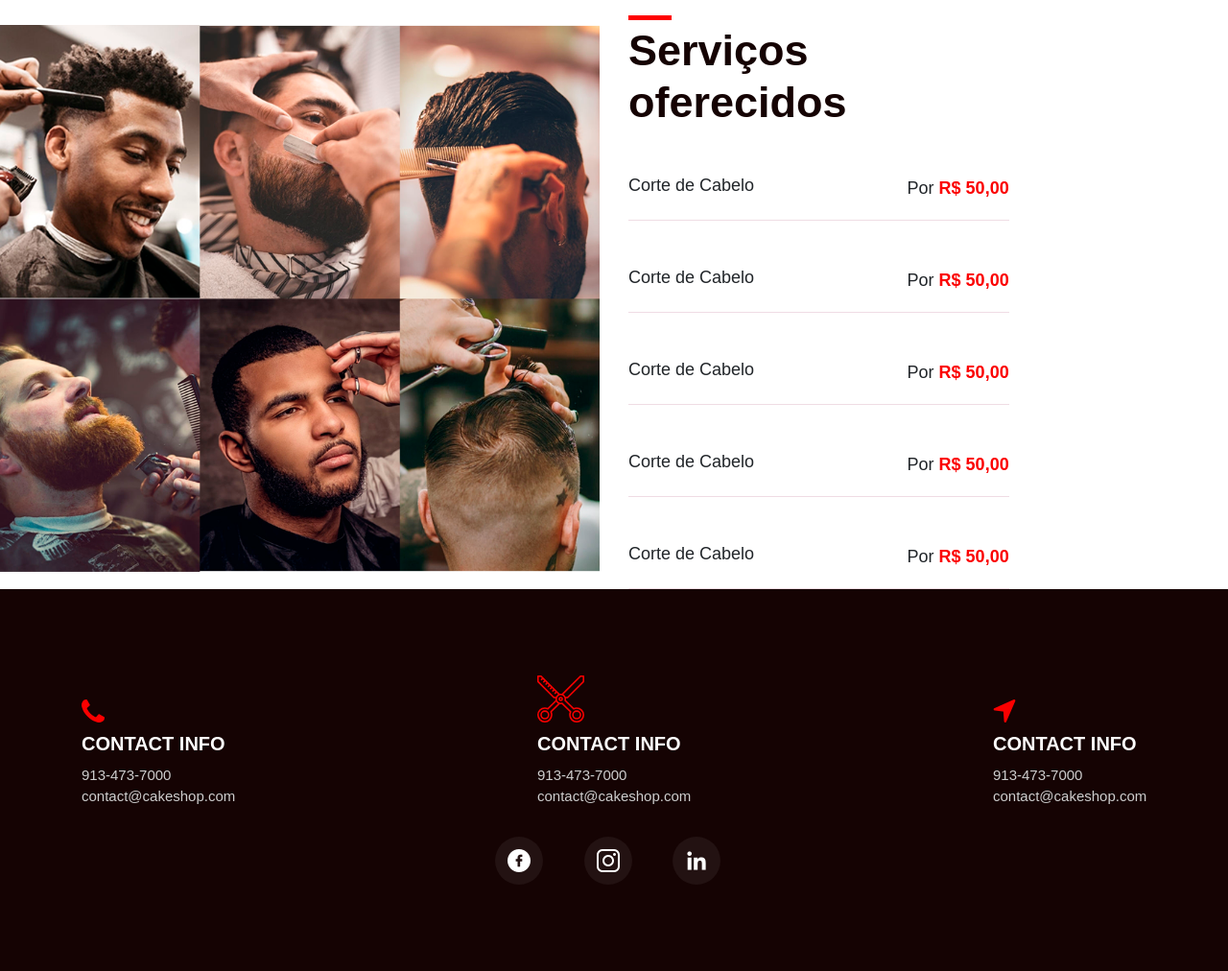
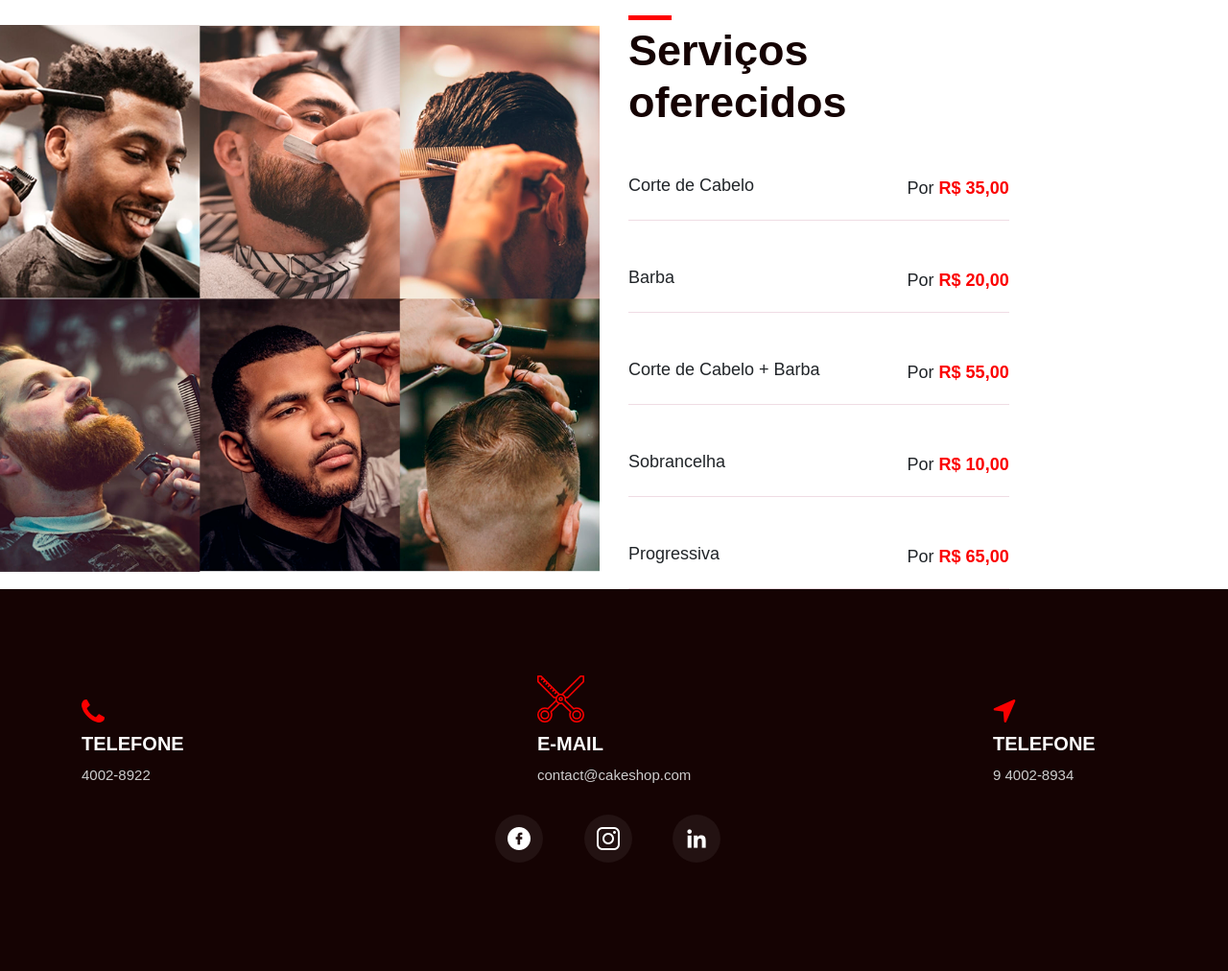
Before and after one commit to PedroMeira01/2021_projeto-ope, a Flask app: page / in a window 1280 px wide. Shown: the part 574-1586 px from the top of the page at 96% size. After the commit the page ends 1473 px from the top, so only its background shows below. Run offline with Flask 2, Linux system fonts and the light colour scheme; style sheets or scripts are compiled from the project's sources; some libraries are stand-ins or nearby versions; some web fonts are replaced.

Commit message:
alterações nos textos

```diff
--- a/app/static/sass/components/_button.scss
+++ b/app/static/sass/components/_button.scss
@@ -47,16 +47,16 @@
     background-color: red!important;
 }
 
-    .vindex {
-        // margin-left: -210%;
-        // margin-top: -100px;
-    }
+    // .vindex {
+    //     margin-left: -210%;
+    //     margin-top: -100px;
+    // }
 
-    .vhistorico {
-        // margin-top:100px;
-        // margin-left: 150px;
+    // .vhistorico {
+    //     margin-top:100px;
+    //     margin-left: 150px;
 
-    }
+    // }
 
     .vfuncionarios {
         margin-top: 20px;
--- a/app/templates/home.html
+++ b/app/templates/home.html
@@ -156,7 +156,7 @@
                         <div class="d-flex">
 
                             <p>Por</p>
-                            <span class="c-red ml-2">R$ 50,00</span>
+                            <span class="c-red ml-2">R$ 35,00</span>
 
                         </div>
 
@@ -164,12 +164,12 @@
 
                     <div class="home__services mt-5 d-flex justify-content-between">
 
-                        <h4>Corte de Cabelo</h4>
+                        <h4>Barba</h4>
 
                         <div class="d-flex">
 
                             <p>Por</p>
-                            <span class="c-red ml-2">R$ 50,00</span>
+                            <span class="c-red ml-2">R$ 20,00</span>
 
                         </div>
 
@@ -177,12 +177,12 @@
 
                     <div class="home__services mt-5 d-flex justify-content-between">
 
-                        <h4>Corte de Cabelo</h4>
+                        <h4>Corte de Cabelo + Barba</h4>
 
                         <div class="d-flex">
 
                             <p>Por</p>
-                            <span class="c-red ml-2">R$ 50,00</span>
+                            <span class="c-red ml-2">R$ 55,00</span>
 
                         </div>
 
@@ -190,12 +190,12 @@
 
                     <div class="home__services mt-5 d-flex justify-content-between">
 
-                        <h4>Corte de Cabelo</h4>
+                        <h4>Sobrancelha</h4>
 
                         <div class="d-flex">
 
                             <p>Por</p>
-                            <span class="c-red ml-2">R$ 50,00</span>
+                            <span class="c-red ml-2">R$ 10,00</span>
 
                         </div>
 
@@ -203,12 +203,12 @@
 
                     <div class="home__services mt-5 d-flex justify-content-between">
 
-                        <h4>Corte de Cabelo</h4>
+                        <h4>Progressiva</h4>
 
                         <div class="d-flex">
 
                             <p>Por</p>
-                            <span class="c-red ml-2">R$ 50,00</span>
+                            <span class="c-red ml-2">R$ 65,00</span>
 
                         </div>
 
@@ -231,19 +231,19 @@
                 <div class="col-2 footer__contact">
                     <img src="../static/img/icon/telefone.png" alt="" srcset="">
 
-                    <h4 class="c-white mt-3">Contact Info</h4>
+                    <h4 class="c-white mt-3">Telefone</h4>
 
-                    <a class="d-block c-gray2" href="tel:+">913-473-7000</a>
+                    <a class="d-block c-gray2" href="tel:+">4002-8922</a>
 
-                    <a class="d-block c-gray2" href="mailto:">contact@cakeshop.com</a>
+                    <!-- <a class="d-block c-gray2" href="mailto:">contact@cakeshop.com</a> -->
                 </div>
 
                 <div class="col-2 footer__contact">
                     <img src="../static/img/icon/tesoura.svg" alt="" srcset="">
 
-                    <h4 class="c-white mt-3">Contact Info</h4>
+                    <h4 class="c-white mt-3">E-mail</h4>
 
-                    <a class="d-block c-gray2" href="tel:+">913-473-7000</a>
+                    <!-- <a class="d-block c-gray2" href="tel:+">913-473-7000</a> -->
 
                     <a class="d-block c-gray2" href="mailto:">contact@cakeshop.com</a>
                 </div>
@@ -251,11 +251,11 @@
                 <div class="col-2 footer__contact">
                     <img src="../static/img/icon/cursor.png" alt="" srcset="">
 
-                    <h4 class="c-white mt-3">Contact Info</h4>
+                    <h4 class="c-white mt-3">Telefone</h4>
 
-                    <a class="d-block c-gray2" href="tel:+">913-473-7000</a>
+                    <a class="d-block c-gray2" href="tel:+">9 4002-8934</a>
 
-                    <a class="d-block c-gray2" href="mailto:">contact@cakeshop.com</a>
+                    <!-- <a class="d-block c-gray2" href="mailto:">contact@cakeshop.com</a> -->
                 </div>
 
                 <div class="col-12 mt-5 d-flex justify-content-center">
```
